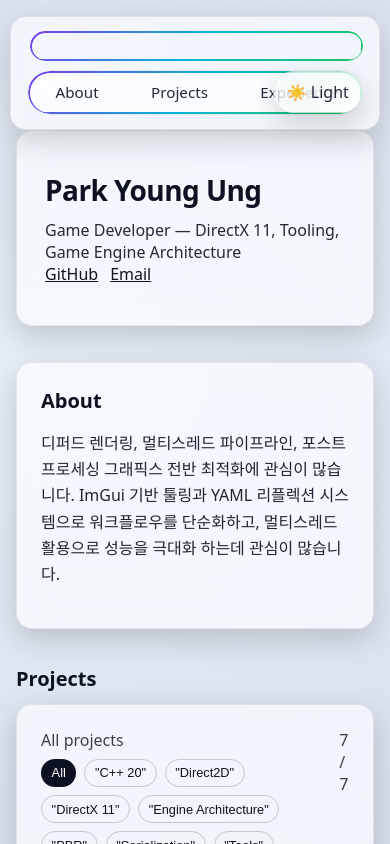
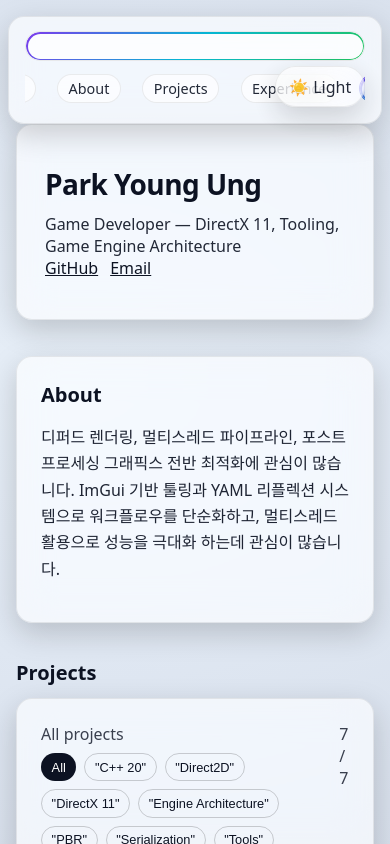
Before and after one commit to 29thnight/29thnight.github.io, a React (Vite) app in the folder my-portfolio/: page / in a window 390 px wide. Built offline with nearby package versions, Linux system fonts and the light colour scheme.

Commit message:
feat: iOS Safari 그라데이션 텍스트 이슈 수정 및 모바일 전용 레이아웃 제거

```diff
--- a/my-portfolio/src/index.css
+++ b/my-portfolio/src/index.css
@@ -724,119 +724,6 @@ section[id] { scroll-margin-top: 84px; }
   .notion-code{ overflow-x: auto; }
   .notion-code code{ white-space: pre-wrap; word-break: break-word; }
 }
-/* ── iOS에서 그라데이션 텍스트가 사라지는 이슈: 모바일에서만 폴백 ── */
-@supports (-webkit-touch-callout: none) {
-  @media (pointer: coarse) and (max-width: 640px) {
-    .brand-gradient{
-      background: none !important;
-      -webkit-background-clip: initial !important;
-              background-clip: border-box !important;
-      -webkit-text-fill-color: currentColor !important;
-      color: var(--text) !important;
-    }
-  }
-}
-
-/* ── 모바일 전용 레이아웃 (≤640px) ── */
-@media (max-width: 640px){
-  html, body { max-width: 100vw; overflow-x: hidden; }
-  /* 헤더(GlassCard 안에 브랜드 + Nav 캡슐) */
-  .container.topbar { position: sticky; top: 0; z-index: 50; padding-inline: .65rem; }
-  .topbar .nav{
-    display: grid;
-    grid-template-columns: 1fr;
-    row-gap: .55rem;
-    align-items: center;
-  }
-  /* 브랜드: 좌측 정렬, 선명하게 */
-  .topbar .brand{
-    display: inline-block;
-    margin-left: .15rem;
-    font-size: 1.05rem;
-    font-weight: 700;
-    color: var(--text);
-    text-decoration: none;
-    background: none;
-    border: 0;
-  }
-
-  /* Nav 캡슐(와이어프레임의 큰 캡슐 박스) */
-  .topbar .nav-links{
-    position: relative;
-    width: 100%;
-    box-sizing: border-box;
-    padding: .35rem;
-    border-radius: 9999px;
-    background: var(--glass-bg);
-    border: 1px solid var(--glass-brd);
-    /* 가로 스크롤(탭이 많을 때) */
-    display: flex;
-    align-items: center;
-    justify-content: center;      /* 중앙 정렬 */
-    gap: .25rem;
-    overflow-x: auto;
-    white-space: nowrap;
-    -webkit-overflow-scrolling: touch;
-    overscroll-behavior-x: contain;
-  }
-  .topbar .nav-links::-webkit-scrollbar{ display:none; }
-  /* 캡슐 테두리 장식(선택): 클릭 방지 */
-  .topbar .nav-links::before{
-    content:""; position:absolute; inset:0; border-radius:inherit; padding:1.5px;
-    background: linear-gradient(135deg, var(--brand-g1), var(--brand-g2), var(--brand-g3));
-    -webkit-mask:
-      linear-gradient(#000 0 0) content-box,
-      linear-gradient(#000 0 0);
-    mask:
-      linear-gradient(#000 0 0) content-box,
-      linear-gradient(#000 0 0);
-    -webkit-mask-composite: xor;
-            mask-composite: exclude;
-    pointer-events: none;
-  }
-
-  /* 개별 탭 버튼 */
-  .topbar .nav-link{
-    flex: 0 0 auto;
-    padding: .45rem .9rem;
-    border-radius: 9999px;
-    border: 1px solid transparent;
-    background: transparent;
-    color: var(--text);
-    font-size: .95rem;
-    line-height: 1;
-    text-decoration: none;
-  }
-  .topbar .nav-link.active{
-    border-color: var(--glass-brd);
-    background: var(--glass-hover);
-  }
-
-  /* 콘텐츠 여백(와이어프레임처럼 넉넉하게) */
-  main.stack { padding-bottom: 84px; } /* 하단 토글과 겹치지 않게 */
-
-  /* Notion/콜아웃 안전장치(긴 텍스트 넘침 방지) */
-  .notion-callout .callout-content{
-    min-width: 0; overflow-wrap: anywhere; word-break: break-word;
-  }
-  .notion-code{ overflow-x: auto; }
-  .notion-code code{ white-space: pre-wrap; word-break: break-word; }
-
-  /* 라이트/다크 토글: 화면 우하단 플로팅(FAB) */
-  .theme-fab{
-    position: fixed;
-    right: calc(env(safe-area-inset-right, 0) + 16px);
-    bottom: calc(env(safe-area-inset-bottom, 0) + 16px);
-    z-index: 60;
-    border-radius: 9999px;
-    background: var(--glass-bg);
-    border: 1px solid var(--glass-brd);
-    backdrop-filter: blur(14px) saturate(160%);
-    -webkit-backdrop-filter: blur(14px) saturate(160%);
-    box-shadow: 0 10px 28px rgba(0,0,0,.18);
-  }
-}
-
 /* iOS Safari에서 그라데이션 텍스트 투명 이슈: 모바일에서만 일반 텍스트 */
 @supports (-webkit-touch-callout: none) {
   @media (pointer: coarse) and (max-width: 640px) {
```
